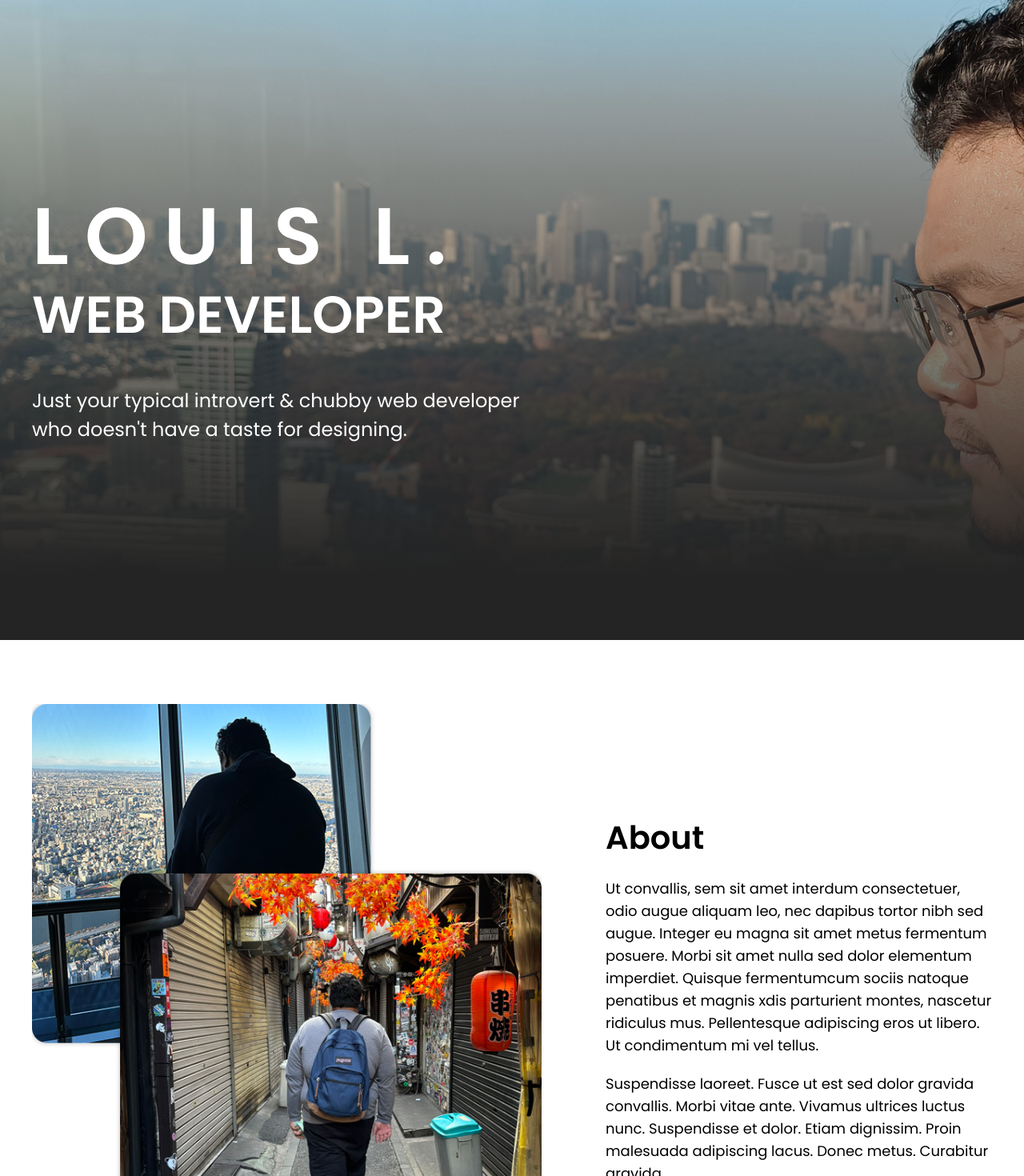
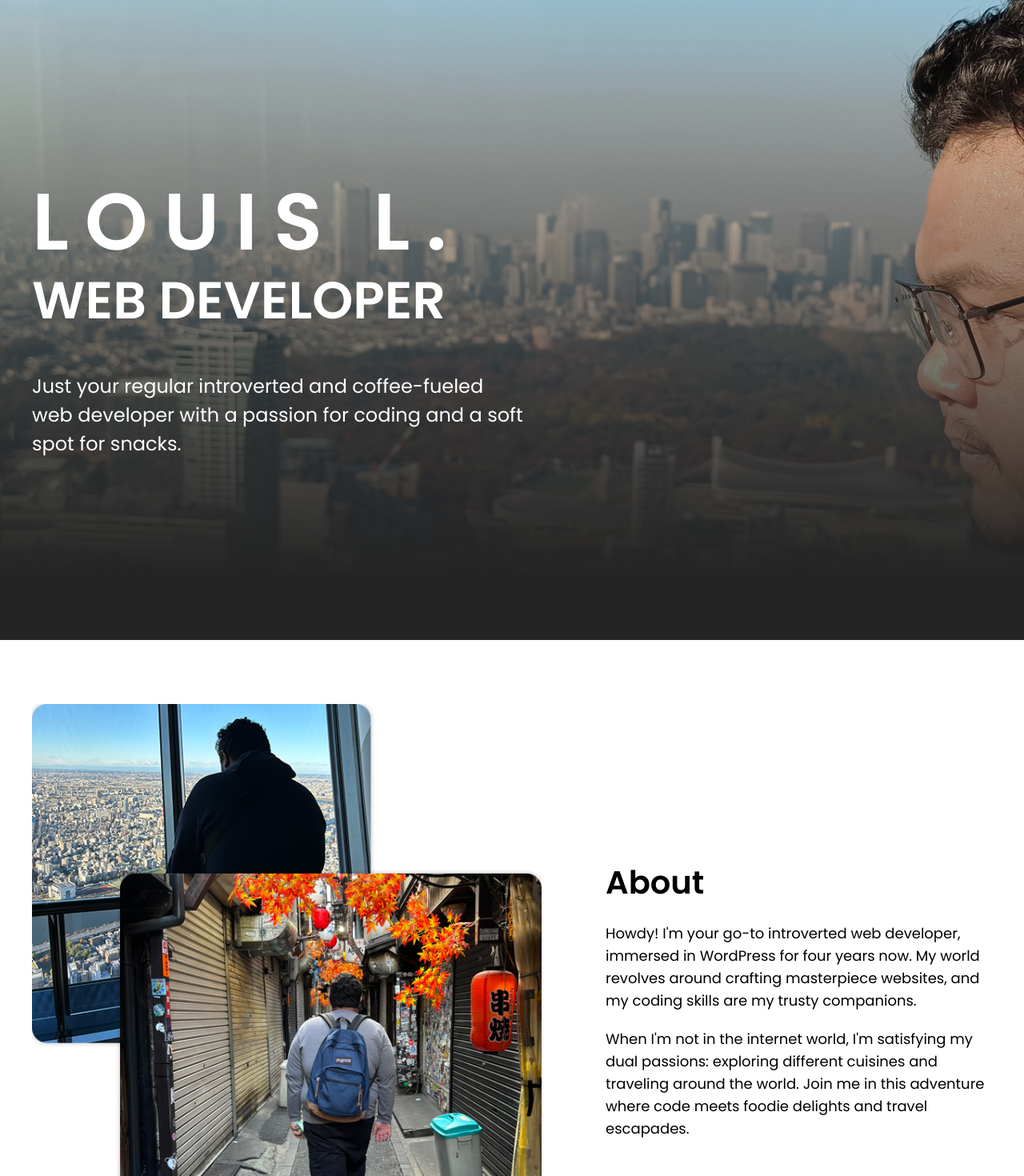
Before and after one commit to LeonLouis/leonlouis.github.io, a Next.js app: page / in a window 1280 px wide. Shown: the top 1470 px of the page at 80% size. Built offline with nearby package versions, Linux system fonts and the light colour scheme.

Commit message:
updated text

```diff
--- a/components/about.tsx
+++ b/components/about.tsx
@@ -15,8 +15,8 @@ const AboutSection = () => {
           />
           <div className="p-[20px]">
             <h2 className="md:text-[40px] text-[24px] mb-[20px] font-semibold">About</h2>
-            <p className="mb-[20px] md:text-lg text-base">Ut convallis, sem sit amet interdum consectetuer, odio augue aliquam leo, nec dapibus tortor nibh sed augue. Integer eu magna sit amet metus fermentum posuere. Morbi sit amet nulla sed dolor elementum imperdiet. Quisque fermentumcum sociis natoque penatibus et magnis xdis parturient montes, nascetur ridiculus mus. Pellentesque adipiscing eros ut libero. Ut condimentum mi vel tellus.</p>
-            <p className="mb-[20px] md:text-lg text-base">Suspendisse laoreet. Fusce ut est sed dolor gravida convallis. Morbi vitae ante. Vivamus ultrices luctus nunc. Suspendisse et dolor. Etiam dignissim. Proin malesuada adipiscing lacus. Donec metus. Curabitur gravida</p>
+            <p className="mb-[20px] md:text-lg text-base">Howdy! I&apos;m your go-to introverted web developer, immersed in WordPress for four years now. My world revolves around crafting masterpiece websites, and my coding skills are my trusty companions.</p>
+            <p className="mb-[20px] md:text-lg text-base">When I&apos;m not in the internet world, I&apos;m satisfying my dual passions: exploring different cuisines and traveling around the world. Join me in this adventure where code meets foodie delights and travel escapades.</p>
           </div>
         </div>
       </div>
--- a/components/banner.tsx
+++ b/components/banner.tsx
@@ -6,7 +6,7 @@ const BannerSection = () => {
       <div className="h-[100vh] container mx-auto flex flex-col justify-center relative p-[20px]">
         <h1 className="text-white md:text-[100px] text-[60px] font-semibold tracking-[.2em] uppercase md:leading-[100px] leading-[60px] break-words">Louis L.</h1>
         <h2 className="uppercase text-white md:text-[65px] text-[45px] font-semibold break-words">Web Developer</h2>
-        <p className="mt-[40px] md:text-[24px] text-[18px] text-white w-100 max-w-[620px]">Just your typical introvert & chubby web developer who doesn't have a taste for designing.</p>
+        <p className="mt-[40px] md:text-[24px] text-[18px] text-white w-100 max-w-[620px]">Just your regular introverted and coffee-fueled web developer with a passion for coding and a soft spot for snacks.</p>
       </div>
     </section>
   )
--- a/pages/index.tsx
+++ b/pages/index.tsx
@@ -10,7 +10,7 @@ const HomePage = () => {
       <Head>
         <title>Louis L.</title>
         <meta property="og:title" content="Louis L." key="title" />
-        <meta property="og:description" content="Just your typical introvert & chubby web developer who doesn't have a taste for designing." />
+        <meta property="og:description" content="Just your regular introverted and coffee-fueled web developer with a passion for coding and a soft spot for snacks." />
         <meta property="og:url" content="https://louis.fatbois.life" />
         <link rel="icon" type="image/x-icon" href="/favicon.png"></link>
       </Head>
```
